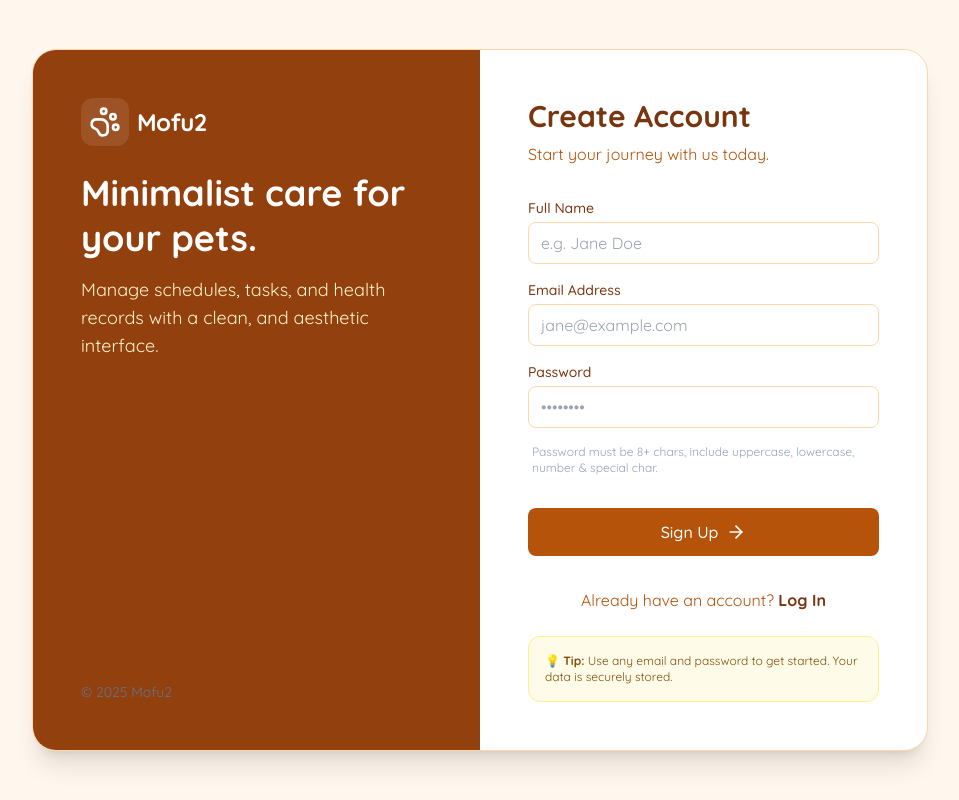
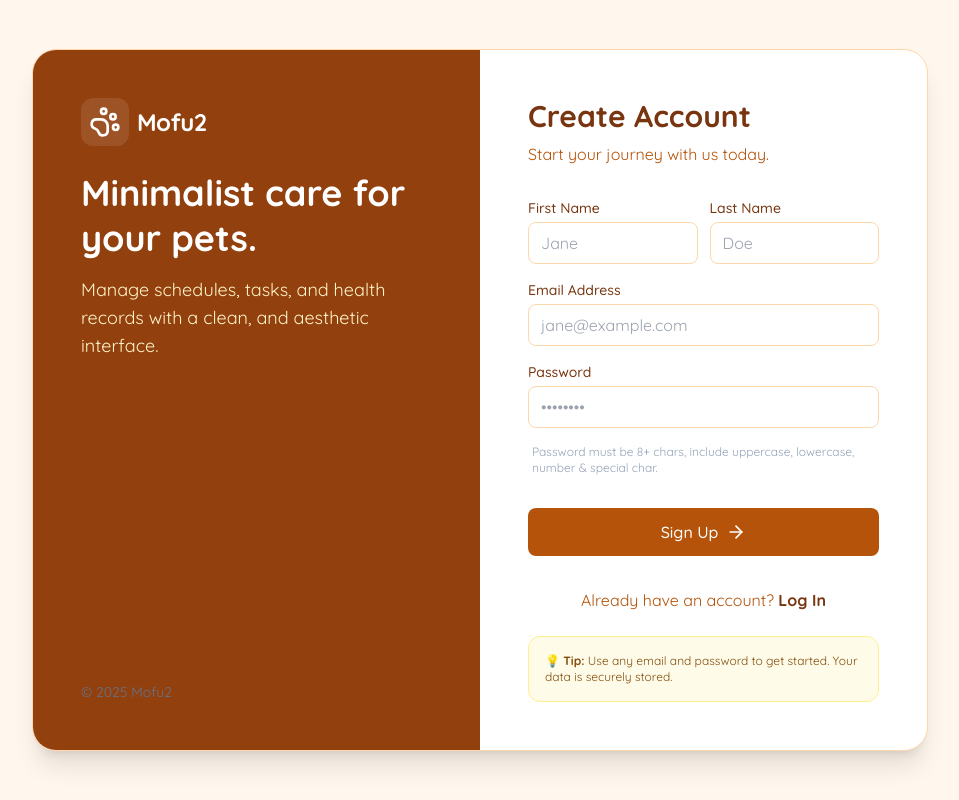
Before and after one commit to ShhhMaria/Mofu2, a React (Vite) app: page / in a window 1280 px wide. Both pictures are taken after a click on the button "Sign Up". Shown: the whole page, without its empty margins (160-1119 px from the left). Built offline with nearby package versions, Linux system fonts and the light colour scheme; no server answers.

Commit message:
Changing the full name to first and last name

```diff
--- a/views/Login.tsx
+++ b/views/Login.tsx
@@ -15,8 +15,9 @@ export default function Login({ onLogin }: LoginProps) {
   const [isLoginMode, setIsLoginMode] = useState(true);
   const [isLoading, setIsLoading] = useState(false);
 
-  // Form State
-  const [name, setName] = useState('');
+  // Form State - separated first and last name
+  const [firstName, setFirstName] = useState('');
+  const [lastName, setLastName] = useState('');
   const [email, setEmail] = useState('');
   const [password, setPassword] = useState('');
 
@@ -41,11 +42,17 @@ export default function Login({ onLogin }: LoginProps) {
       isValid = false;
     }
 
-    // Name (Only for signup)
+    // First Name and Last Name (Only for signup)
     if (!isLoginMode) {
-      const nameValidation = validateName(name);
-      if (!nameValidation.isValid) {
-        newErrors.name = nameValidation.error!;
+      const firstNameValidation = validateName(firstName);
+      if (!firstNameValidation.isValid) {
+        newErrors.firstName = firstNameValidation.error!;
+        isValid = false;
+      }
+
+      const lastNameValidation = validateName(lastName);
+      if (!lastNameValidation.isValid) {
+        newErrors.lastName = lastNameValidation.error!;
         isValid = false;
       }
     }
@@ -64,7 +71,9 @@ export default function Login({ onLogin }: LoginProps) {
       if (isLoginMode) {
         await AuthService.login(email, password);
       } else {
-        await AuthService.signup(name, email, password);
+        // Combine first and last name for signup
+        const fullName = `${firstName.trim()} ${lastName.trim()}`;
+        await AuthService.signup(fullName, email, password);
       }
       // App.tsx auth listener will handle the redirect
     } catch (err: any) {
@@ -126,13 +135,22 @@ export default function Login({ onLogin }: LoginProps) {
           <form onSubmit={handleSubmit} className="space-y-4">
 
             {!isLoginMode && (
-              <Input
-                label="Full Name"
-                value={name}
-                onChange={(e) => setName(e.target.value)}
-                error={errors.name}
-                placeholder="e.g. Jane Doe"
-              />
+              <div className="grid grid-cols-2 gap-3">
+                <Input
+                  label="First Name"
+                  value={firstName}
+                  onChange={(e) => setFirstName(e.target.value)}
+                  error={errors.firstName}
+                  placeholder="Jane"
+                />
+                <Input
+                  label="Last Name"
+                  value={lastName}
+                  onChange={(e) => setLastName(e.target.value)}
+                  error={errors.lastName}
+                  placeholder="Doe"
+                />
+              </div>
             )}
 
             <Input
@@ -186,6 +204,8 @@ export default function Login({ onLogin }: LoginProps) {
                   setIsLoginMode(!isLoginMode);
                   setErrors({});
                   setPassword('');
+                  setFirstName('');
+                  setLastName('');
                 }}
                 className="text-amber-900 font-bold hover:underline"
               >
```
